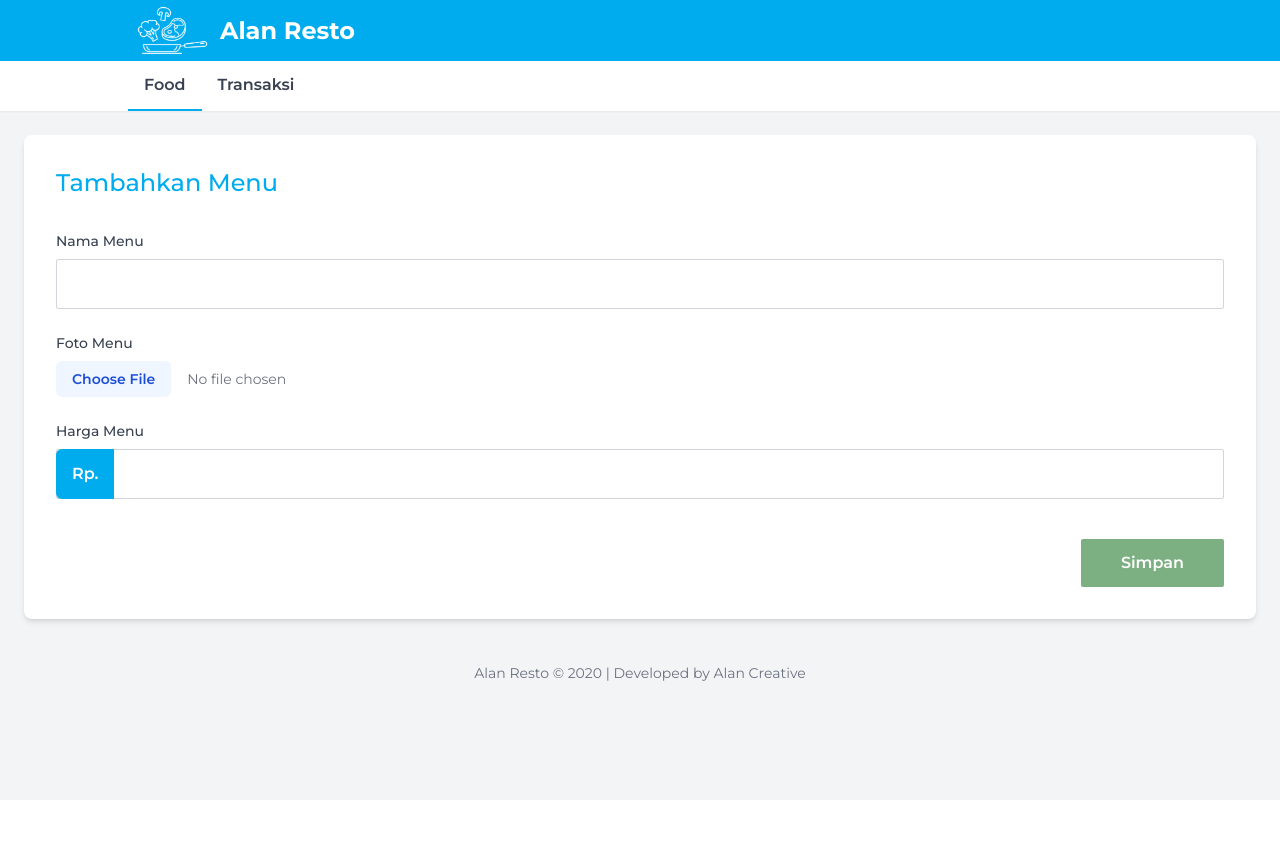
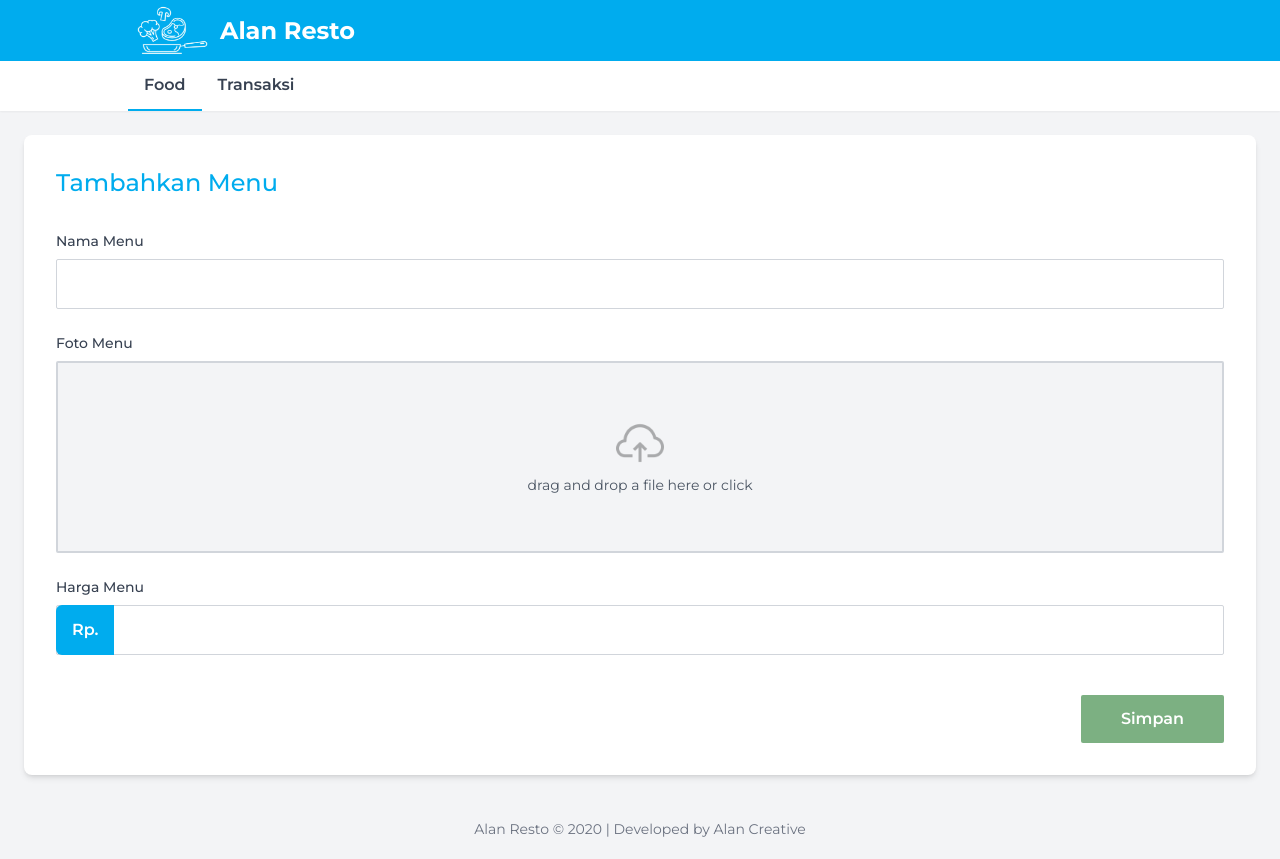
Before and after one commit to DandungAji/alan-resto-frontend, a Vue app: page /food in a window 1280 px wide. Both pictures are taken after a click on the button "+ Tambah Menu". Shown: the top 859 px of the page. Before the commit the page ends 800 px from the top, so only its background shows below. Built offline with nearby package versions, Linux system fonts and the light colour scheme; no server answers.

Commit message:
fix: update form style for upload image

```diff
--- a/src/components/AddMenuForm.vue
+++ b/src/components/AddMenuForm.vue
@@ -7,9 +7,16 @@ const emit = defineEmits(["cancel", "product-added"]);
 const productName = ref("");
 const productPrice = ref("");
 const productImage = ref(null);
+const imagePreview = ref(null);
 
 function handleFileUpload(event) {
-  productImage.value = event.target.files[0];
+  const file = event.target.files[0];
+  productImage.value = file;
+  if (file) {
+    imagePreview.value = URL.createObjectURL(file);
+  } else {
+    imagePreview.value = null;
+  }
 }
 
 async function submitForm() {
@@ -61,45 +68,45 @@ async function submitForm() {
           class="block mb-2 text-sm font-medium text-gray-700"
           >Foto Menu</label
         >
-        <input
-          @change="handleFileUpload"
-          type="file"
-          id="foto-menu"
-          class="w-full text-sm text-gray-500 file:mr-4 file:py-2 file:px-4 file:rounded-md file:border-0 file:text-sm file:font-semibold file:bg-blue-50 file:text-blue-700 hover:file:bg-blue-100"
-          required
-        />
-      </div>
-
-      <!-- <div>
         <label
           for="foto-menu"
-          class="block mb-2 text-sm font-medium text-gray-700"
-          >Foto Menu</label
+          class="flex flex-col items-center justify-center w-full h-48 border-2 border-gray-300 rounded-sm cursor-pointer transition-colors"
+          :class="
+            imagePreview
+              ? 'bg-green-50 border-green-400'
+              : 'bg-gray-100 hover:bg-gray-50'
+          "
         >
-        <label
-          for="foto-menu"
-          class="flex flex-col items-center justify-center w-full h-48 border-2 border-gray-300 bg-gray-100 rounded-sm cursor-pointer hover:bg-gray-50 transition-colors"
-        >
-          <div class="text-center">
+          <div v-if="!imagePreview" class="text-center">
             <img
               src="/upload.png"
               alt="upload"
-              srcset=""
               class="w-12 h-12 opacity-30 mx-auto"
             />
             <p class="mt-2 text-sm text-gray-600">
               drag and drop a file here or click
             </p>
           </div>
+          <div v-else class="text-center">
+            <img
+              :src="imagePreview"
+              alt="preview"
+              class="max-h-40 max-w-full object-contain mx-auto"
+            />
+            <p class="mt-2 text-sm text-green-600 font-semibold">
+              Gambar telah dipilih
+            </p>
+          </div>
           <input
             @change="handleFileUpload"
             id="foto-menu"
             type="file"
-            class="hidden file:mr-4 file:py-2 file:px-4 file:rounded-md file:border-0 file:text-sm file:font-semibold file:bg-blue-50 file:text-blue-700"
+            accept="image/*"
+            class="hidden"
             required
           />
         </label>
-      </div> -->
+      </div>
 
       <div>
         <label
```
